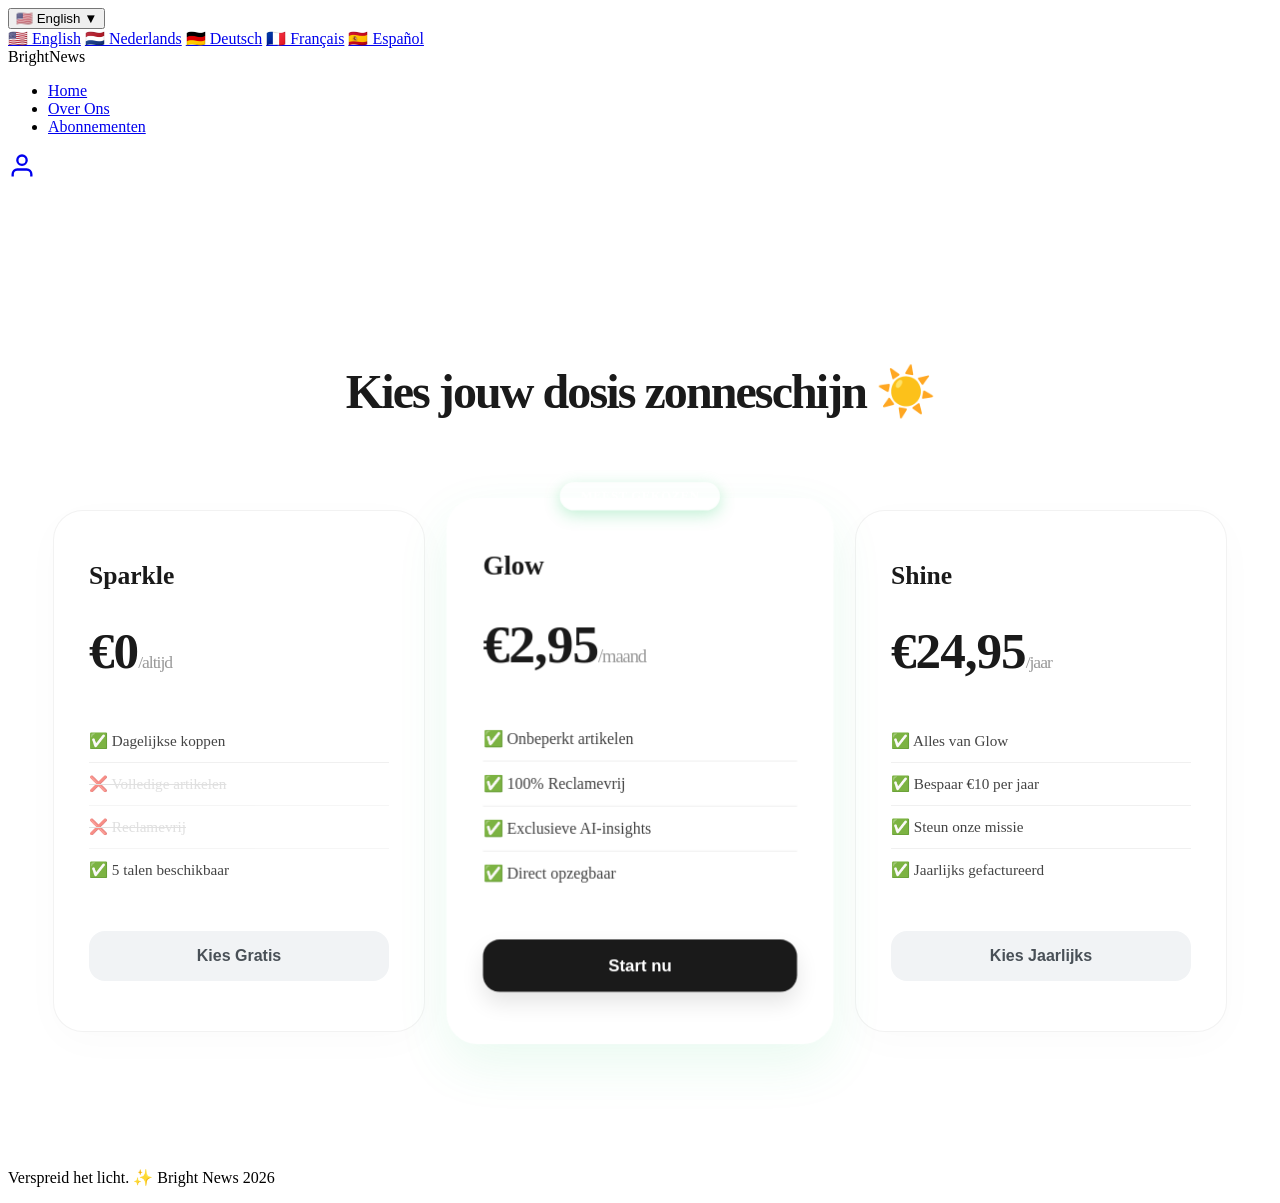
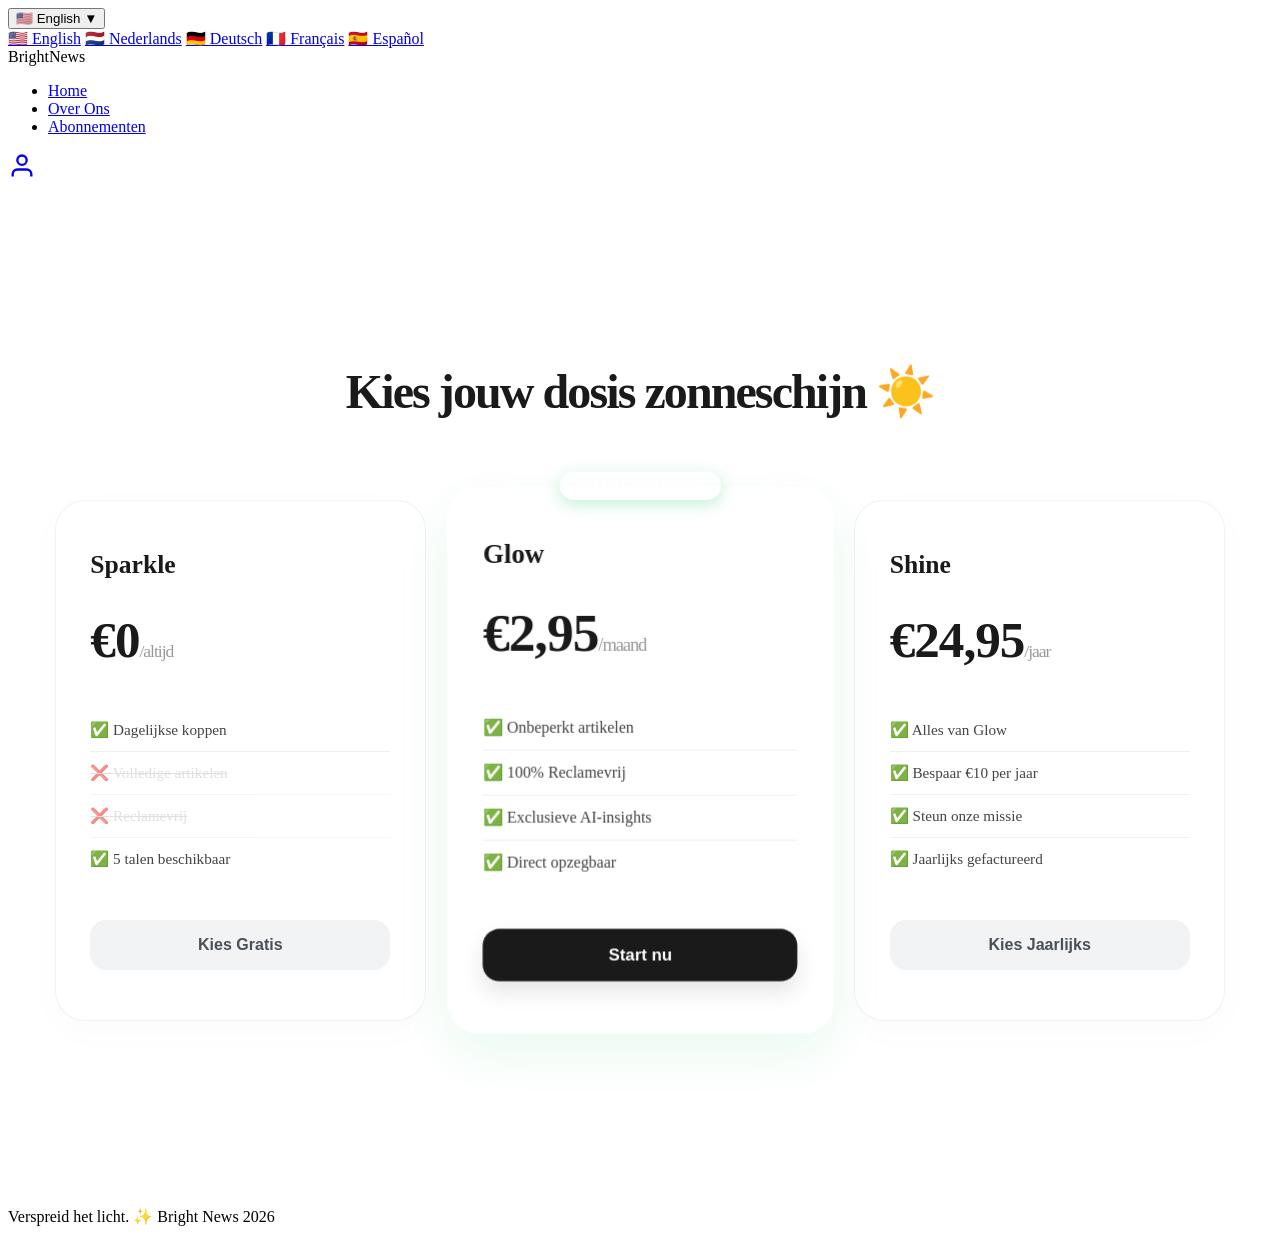

fix-footer-en-vertalingen

--- a/css/pages/abonnementen.css
+++ b/css/pages/abonnementen.css
@@ -1,20 +1,41 @@
-/* --- 1. DE BASIS WRAPPER --- */
+/* --- 1. DE WRAPPER FIX --- */
 .pricing-page-wrapper {
-    display: flex !important;
-    flex-direction: column !important;
-    align-items: center !important;
+    /* Verander flex naar block. Flexbox i.c.m. vh-hoogte veroorzaakt vaak
+       dat de container niet meegroeit met absolute/scaled kinderen. */
+    display: block !important;
     width: 100% !important;
     min-height: 100vh !important;
-    background-color: var(--light-bg) !important; /* Zacht, modern grijs */
+    height: auto !important; /* Forceer groei */
+    background-color: var(--light-bg) !important;
     box-sizing: border-box !important;
-
-    /* Perfecte balans voor Nav en Footer */
     padding-top: 140px !important;
     padding-bottom: 100px !important;
-    overflow: hidden;
+    overflow: visible !important;
 }
 
-/* --- 2. DE INTRO --- */
+/* --- 2. DE GRID AANPASSING --- */
+.pricing-grid {
+    /* Houd de grid flexibel, maar zorg dat hij de volledige breedte pakt
+       binnen de nu 'block' wrapper */
+    display: flex !important;
+    justify-content: center !important;
+    align-items: stretch !important;
+    gap: 30px;
+    width: 100%;
+    max-width: 1200px;
+    margin: 0 auto !important; /* Centreer de grid in de block-wrapper */
+    padding: 20px !important;
+}
+
+/* --- 3. DE FOOTER FORCEERMIDDEL --- */
+.main-footer {
+    display: block !important;
+    position: relative !important;
+    clear: both !important;
+    /* De marge werkt nu wel omdat de wrapper (main) nu wel een correcte hoogte heeft */
+    margin-top: 15rem !important;
+}
+
 .pricing-intro {
     text-align: center;
     margin-bottom: 60px;
@@ -29,7 +50,6 @@
     margin-bottom: 10px;
 }
 
-/* --- 3. DE GRID --- */
 .pricing-grid {
     display: flex !important;
     justify-content: center !important;
@@ -39,9 +59,10 @@
     max-width: 1200px;
     padding: 20px !important;
     box-sizing: border-box;
+    /* VOEG DIT TOE: Dit duwt de onderkant van de container fysiek omlaag */
+    margin-bottom: 50px !important;
 }
 
-/* --- 4. DE KAARTEN (The "Bright" Look) --- */
 .price-card {
     background: #ffffff;
     border: 1px solid rgba(0,0,0,0.05);
@@ -170,32 +191,70 @@
 
 .btn-secondary:hover { background: #e9ecef; }
 
-/* --- 7. MOBIEL (De Fix) --- */
+/* --- 7. VOLLEDIGE MOBIEL FIX ✨ --- */
 @media (max-width: 768px) {
+    /* De wrapper moet meegroeien met de gestapelde kaarten */
     .pricing-page-wrapper {
+        display: block !important; /* Block werkt op mobiel stabieler voor hoogte-berekening */
+        height: auto !important;
+        min-height: 100vh !important;
         padding-top: 100px !important;
-        padding-bottom: 60px !important; /* Terug naar een normale waarde */
-        min-height: auto !important;     /* Laat de pagina groeien met de content */
-        overflow: visible !important;    /* Voorkom dat schaduwen of content worden afgekapt */
+        padding-bottom: 80px !important; /* Ruimte boven de footer */
+        overflow: visible !important;
     }
 
+    .pricing-intro {
+        margin-bottom: 40px;
+    }
+
+    .pricing-intro h1 {
+        font-size: 1.8rem;
+    }
+
+    /* De grid wordt een verticale kolom */
     .pricing-grid {
         flex-direction: column !important;
         align-items: center !important;
-        gap: 40px !important;           /* Meer ruimte tussen de kaartjes onderling */
+        gap: 50px !important; /* Ruimte tussen de kaarten onderling */
+        padding: 0 20px !important;
+        width: 100%;
     }
 
     .price-card {
-        width: 90% !important;          /* Zorgt voor ademruimte aan de zijkanten */
-        max-width: 380px;
+        width: 100% !important;
+        max-width: 340px;
+        padding: 40px 25px;
+        /* Reset transformaties van desktop om overlap te voorkomen */
         transform: none !important;
+        margin: 0 auto;
     }
 
-    /* Juiste selector voor jouw footer */
-    .main-footer {
-        margin-top: 40px !important;    /* Een gezonde afstand tot de laatste kaart */
+    /* Specifieke reset voor de populaire kaart op mobiel */
+    .price-card.popular {
+        transform: none !important; /* Geen schaling op mobiel, dat breekt de layout */
+        border: 2px solid var(--bright-green);
+        box-shadow: 0 15px 35px rgba(46, 204, 113, 0.15);
     }
+
+    .price-card.popular:hover {
+        transform: translateY(-5px) !important;
+    }
+
+    .price-amount {
+        font-size: 2.5rem;
+    }
+
     .popular-badge {
+        top: -12px;
         font-size: 0.7rem;
+        padding: 4px 15px;
+    }
+
+    /* Zorg dat de footer onderaan de flow blijft */
+    .main-footer {
+        position: relative !important;
+        display: block !important;
+        margin-top: 90rem !important;
+        z-index: 10;
     }
 }
